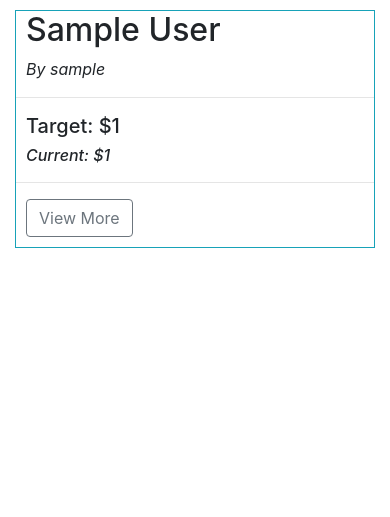
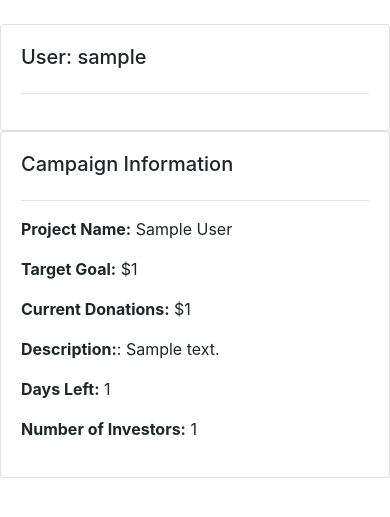
Before and after one commit to yemi33/grasshopperfund, a Django app: template startsmart/users/templates/users/view_campaign.html in a window 390 px wide. Shown: the part 56-573 px from the top of the page. Run offline with Django 3.2, Linux system fonts and the light colour scheme; the template is opened without the code that fills it: values that come from a table or form of the project are taken from there, others are empty; tables that the repository leaves empty hold one stand-in row (values such as "Sample post"); some libraries are stand-ins or nearby versions.

Commit message:
updated view campaign html file

```diff
--- a/startsmart/users/templates/users/view_campaign.html
+++ b/startsmart/users/templates/users/view_campaign.html
@@ -1,31 +1,29 @@
 {% extends 'users/main.html' %}
-{% load static %}
 {% load humanize %}
-
 {% block content %}
 
-<div style="margin-top:10px;" class="container">
-    <div class="row">
-        {% for campaign in campaigns %}
-            <div class="col-lg-4">
-                <div style="margin-bottom:10px;" id="box-element" class="border border-info">
-                    <h2 style="margin-left:10px;">{{campaign.title}}</h2>
-                    <i style="margin-left:10px;">By {{campaign.user}}</i>
-                    <hr>
-                    <h5 style="margin-left:10px;" class="view-money">Target: ${{campaign.target_money|intcomma}}</h5>
-                    <!-- <img id="thumbnail" src="{{campaign.imageUrl}}"> -->
-                    <i><h6 style="margin-left:10px;" class="view-money">Current: ${{campaign.current_money|intcomma}}</h6></i>
-                    <hr>
-                    {% if request.user == campaign.user %}
-                        <a style="margin-bottom: 10px;  margin-left:10px;" class="btn btn-outline-info" href="{% url 'update-campaign' campaign.id %}">Update</a>
-                        <a style="margin-bottom: 10px;  margin-left:10px;" class="btn btn-outline-danger" href="{% url 'delete-campaign' campaign.id %}">Delete</a>
-                    {% else %}
-                        <a style="margin-bottom: 10px;  margin-left:10px;" class="btn btn-outline-secondary" href="{% url 'view-campaign' campaign.id %}">View More</a>
-                        <!-- <a style="margin-bottom: 10px;  margin-left:10px;" class="btn btn-outline-info" href="{}">Thumbs Up!</a> -->
-                    {% endif %}
-                </div>
-            </div>
-        {% endfor %}
+<br>
+
+<div class="row">
+    <div class="col-md">
+        <div class="card card-body">
+            <h5>User: {{campaign.user}}</h5>
+            <hr>
+        </div>
+    </div>
+
+    <div class="col-md">
+        <div class="card card-body">
+            <h5>Campaign Information</h5>
+            <hr>
+            <p><strong>Project Name:</strong> {{campaign.title}}</p>
+            <p><strong>Target Goal:</strong> ${{campaign.target_money|intcomma}}</p>
+            <p><strong>Current Donations:</strong> ${{campaign.current_money|intcomma}}</p>
+            <p><strong>Description:</strong>: {{campaign.description}}</p>
+            <p><strong>Days Left:</strong> {{campaign.days_left}}</p>
+            <p><strong>Number of Investors:</strong> {{campaign.num_of_backers}}</p>
+            <!-- <p><strong>Image:</strong> {{campaign.imageUrl}}</p> -->
+        </div>
     </div>
 </div>
 
```
